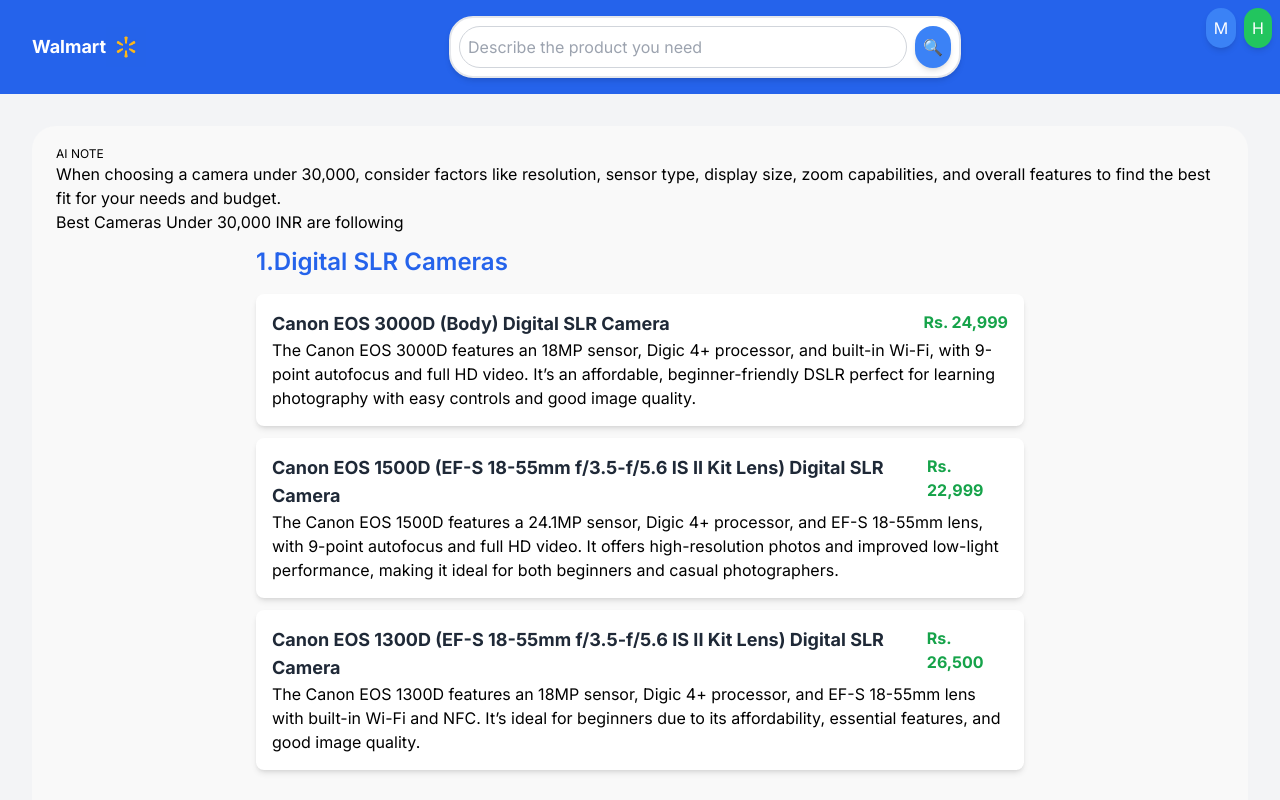
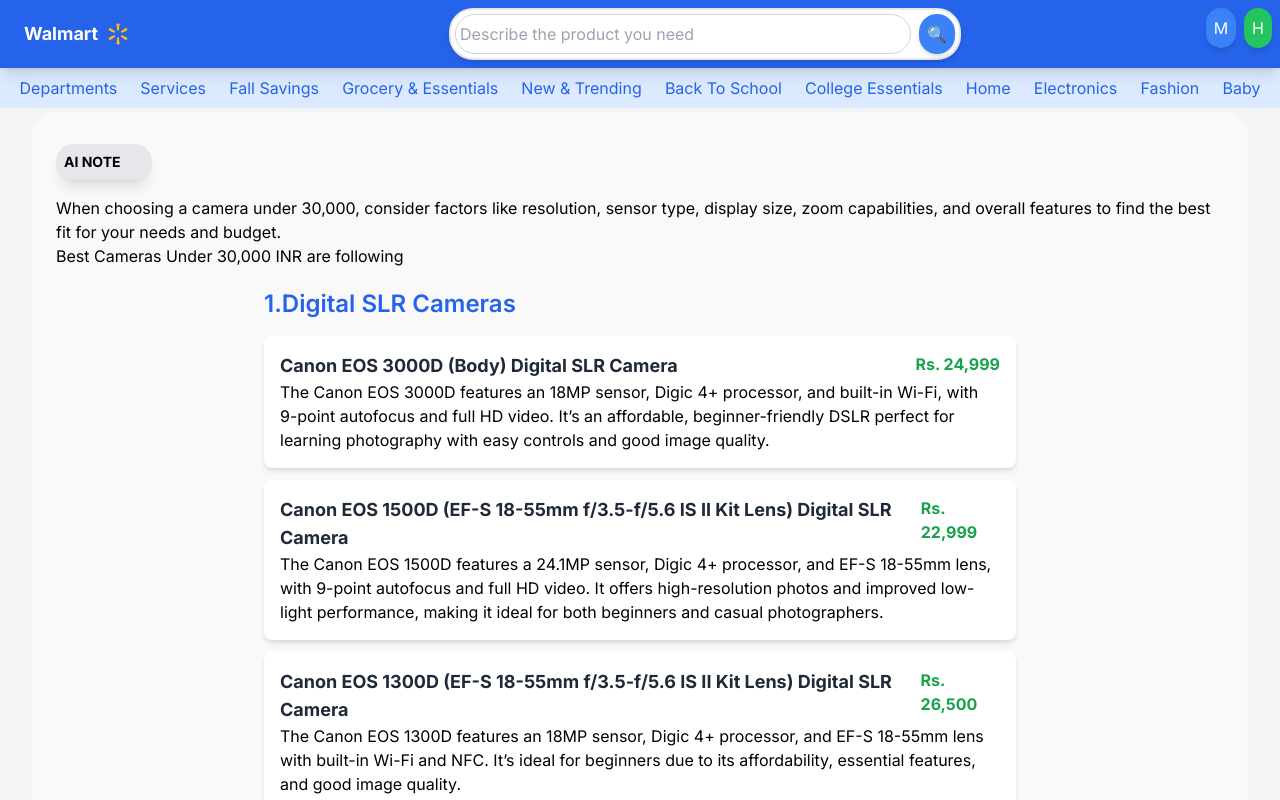
Before and after one commit to DarkLearner003/walmart, a Next.js app: page /search in a window 1280 px wide. Shown: the top 800 px of the page. Built offline with nearby package versions, Linux system fonts and the light colour scheme.

Commit message:
ui-change

```diff
--- a/src/app/layout.tsx
+++ b/src/app/layout.tsx
@@ -17,15 +17,28 @@
 }>) {
   return (
     <html lang="en">
-      <body className={inter.className + " h-screen flex flex-col relative"}>
-        <header className="bg-blue-600 text-white p-4 shadow-lg flex items-center justify-between">
-          <div className="flex items-center">
-            <span className="ml-4 font-bold text-lg">Walmart</span>
-            <img src="/walmartttt.jpg" alt="Walmart Logo" className="h-10" />
+      <body className={inter.className + " h-screen flex flex-col"}>
+        <header className="fixed w-full flex flex-col">
+          <div className="top-0 left-0 right-0 bg-blue-600 text-white p-2 shadow-lg flex items-center justify-between z-50 w-full">
+            <SearchBar />
           </div>
-          <SearchBar />
+          <div className="bg-blue-100 p-2 flex justify-around">
+            <a href="#departments" className="text-blue-600 hover:text-blue-800">Departments</a>
+            <a href="#services" className="text-blue-600 hover:text-blue-800">Services</a>
+            <a href="#fall-savings" className="text-blue-600 hover:text-blue-800">Fall Savings</a>
+            <a href="#grocery-essentials" className="text-blue-600 hover:text-blue-800">Grocery & Essentials</a>
+            <a href="#new-trending" className="text-blue-600 hover:text-blue-800">New & Trending</a>
+            <a href="#back-to-school" className="text-blue-600 hover:text-blue-800">Back To School</a>
+            <a href="#college-essentials" className="text-blue-600 hover:text-blue-800">College Essentials</a>
+            <a href="#home" className="text-blue-600 hover:text-blue-800">Home</a>
+            <a href="#electronics" className="text-blue-600 hover:text-blue-800">Electronics</a>
+            <a href="#fashion" className="text-blue-600 hover:text-blue-800">Fashion</a>
+            <a href="#baby" className="text-blue-600 hover:text-blue-800">Baby</a>
+          </div>
         </header>
-        <main className="flex-grow bg-gray-100 p-8">{children}</main>
+
+
+        <main className="flex-grow bg-gray-100 p-8 mt-20">{children}</main>
         <footer className="bg-blue-600 text-white p-4 text-center">
           © 2024 Walmart. All rights reserved.
         </footer>
--- a/src/app/search/page.tsx
+++ b/src/app/search/page.tsx
@@ -118,9 +118,18 @@
   ];
 
   return (
-    <div className="flex flex-col gap-3 w-full h-full bg-[#F9F9F9] rounded-3xl px-6 py-5">
+    <div className="flex flex-col gap-3 w-full h-full bg-[#F9F9F9] rounded-3xl px-6 py-8">
       <div className="flex flex-col justify-between">
-        <div className="font-normal text-xs gradient-your-apps">AI NOTE</div>
+      <div className="bg-gray-200 text-black font-bold text-sm p-2 rounded-full shadow-lg mb-4 w-24">
+  AI NOTE
+</div>
+
+
+{/* <div className="font-normal text-xs gradient-your-apps rounded-full bg-gray-300 absolute top-28 left-10 mt-4 ml-4 px-3 py-1 text-center mb-4">
+  AI NOTE
+</div> */}
+
+
         {query === 'cameras' ? (
           <div className="">
             Here are some great camera recommendations for a school-going boy
@@ -157,7 +166,7 @@
               </div>
             ))
           : cameras.map((category, index) => (
-              <div key={index} className="mb-8">
+              <div key={index} className="mb-8 p-2">
                 <h2 className="text-2xl font-semibold text-blue-600 mb-4">
                   {index + 1}.{category.category}
                 </h2>
--- a/src/components/SearchBar.tsx
+++ b/src/components/SearchBar.tsx
@@ -45,15 +45,19 @@
 
   return (
     <>
+       <div className="flex items-center">
+            <span className="ml-4 font-bold text-lg">Walmart</span>
+            <img src="/walmartttt.jpg" alt="Walmart Logo" className="h-10" />
+          </div>
       <form
-        className="flex border-2 w-full max-w-lg mx-auto p-2 rounded-3xl shadow-md bg-white"
+        className="flex border-2 w-full max-w-lg mx-auto p-1 rounded-3xl shadow-md bg-white"
         onSubmit={(e) => {
           e.preventDefault();
           router.push(`/search?query=${encodeURIComponent(query)}`);
         }}
       >
         <input
-          className="flex-grow p-2 rounded-3xl border border-gray-300 focus:outline-none focus:border-blue-500 transition text-black" // Added text-black class
+          className="flex-grow p-1 rounded-3xl border border-gray-300 focus:outline-none focus:border-blue-500 transition text-black" // Added text-black class
           type="text"
           placeholder="Describe the product you need"
           onChange={(e) => setQuery(e.target.value)}
```
